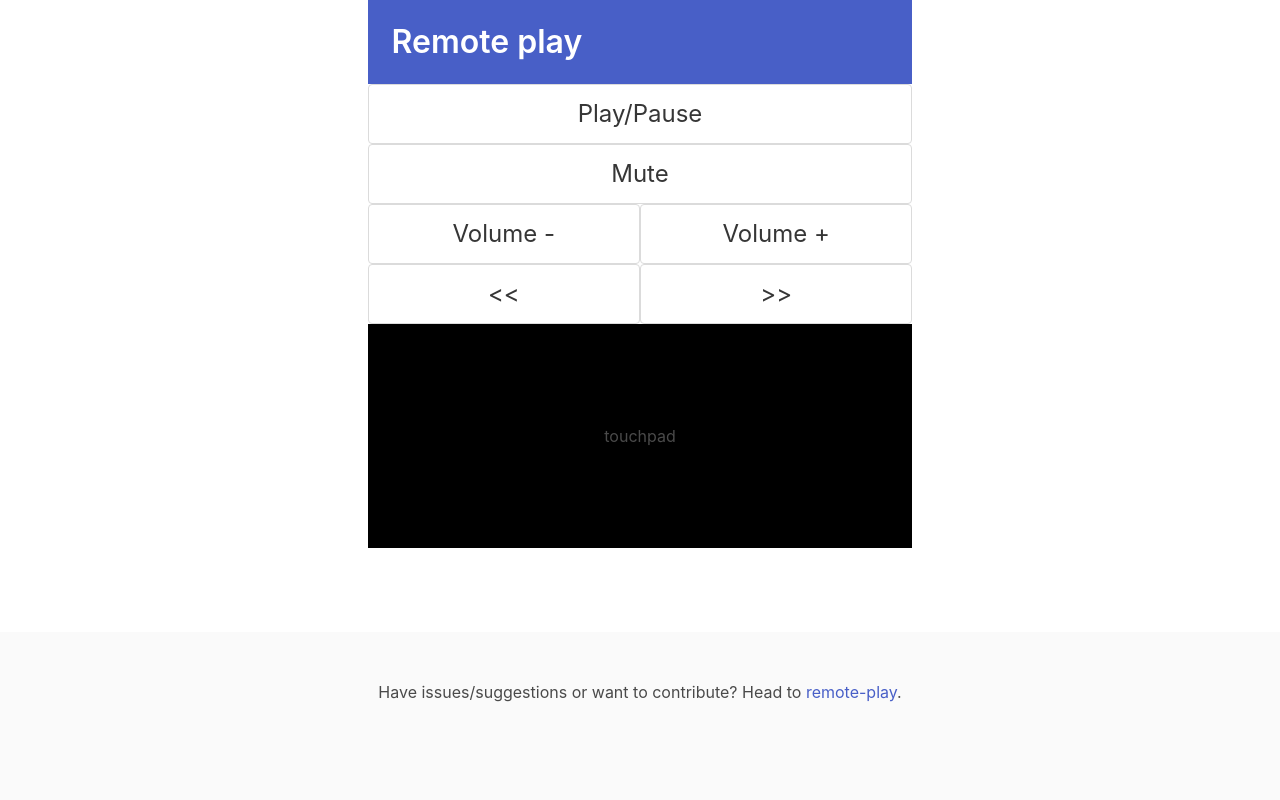
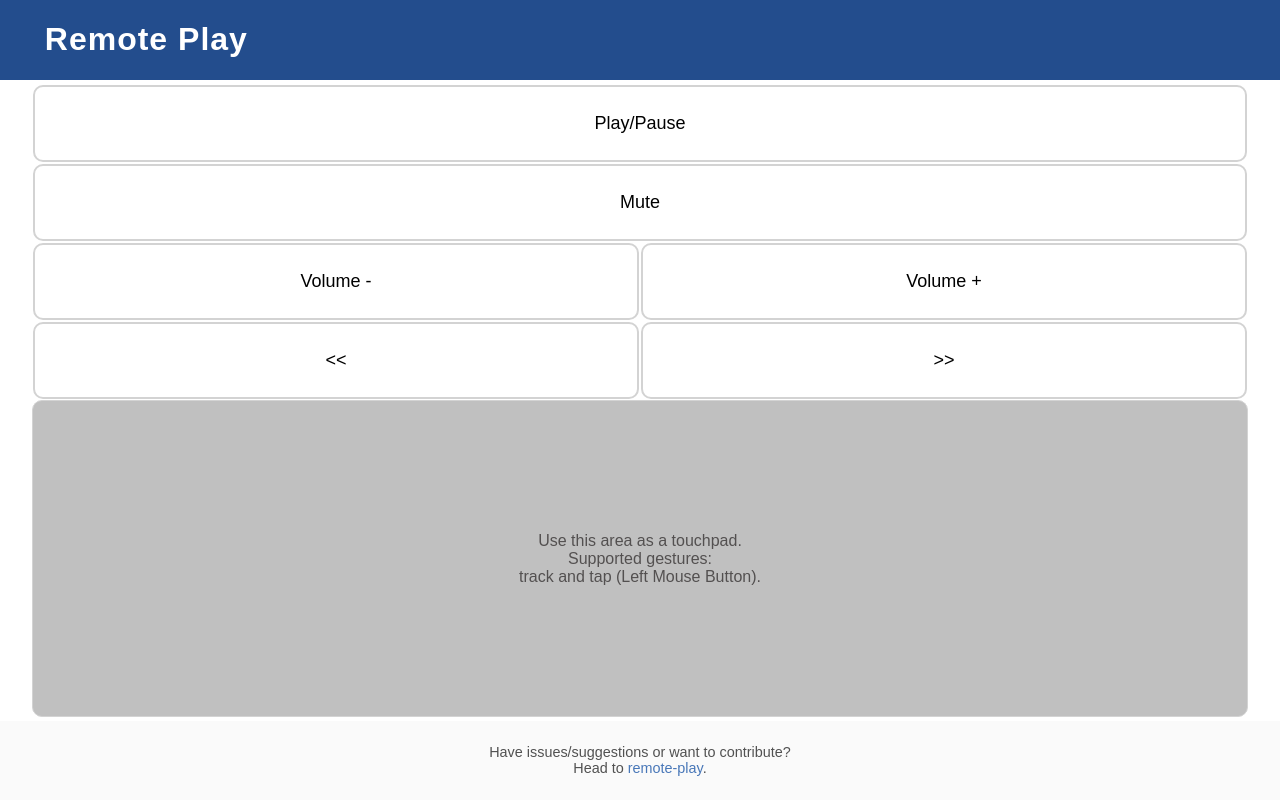
Before and after one commit to shubham1172/remote-play, a plain HTML site: page static/index.html in a window 1280 px wide. Drawn offline with nearby package versions, Linux system fonts and the light colour scheme; files that its build step writes are made by us from their sources; a script that the page names is missing.

Commit message:
Finish off work for Beautify Touchpad (#3) issue. (#24)
* edit the layout including the touchpad and buttons and clean up the html file.

* Finish off the work for Beautify touchpad(#3) issue."

* Update screenshot. Update Contributing doc.

* Fix spelling

Co-authored-by: jjcrab <lily_lijj@hotmail.com>
Co-authored-by: Damian Barrous <damianbarrous@Damians-MacBook-Pro.local>
Co-authored-by: Shubham Sharma <shubhash@microsoft.com>

```diff
--- a/static/index.html
+++ b/static/index.html
@@ -1,55 +1,56 @@
 <!DOCTYPE html>
 <html>
-
   <head>
-  <meta charset='utf-8'>
+    <meta charset="utf-8" />
     <title>Remote Play</title>
-  <meta name="viewport" content="user-scalable=no, width=device-width, initial-scale=1, maximum-scale=1">
-  <link rel="stylesheet" href="https://cdn.jsdelivr.net/npm/bulma@0.9.2/css/bulma.min.css">
-  <link rel="stylesheet" href="static/style.css">
-  <script src="https://cdnjs.cloudflare.com/ajax/libs/hammer.js/2.0.8/hammer.min.js"
+    <meta
+      name="viewport"
+      content="user-scalable=no, width=device-width, initial-scale=1, maximum-scale=1"
+    />
+    <link rel="stylesheet" href="/static/style.css" />
+    <script
+      src="https://cdnjs.cloudflare.com/ajax/libs/hammer.js/2.0.8/hammer.min.js"
       integrity="sha512-UXumZrZNiOwnTcZSHLOfcTs0aos2MzBWHXOHOuB0J/R44QB0dwY5JgfbvljXcklVf65Gc4El6RjZ+lnwd2az2g=="
-    crossorigin="anonymous"></script>
-  <script type="text/javascript" src="static/index.js"></script>
+      crossorigin="anonymous"
+    ></script>
+    <script type="text/javascript" src="/static/index.js"></script>
   </head>
 
-<body class="main">
-  <div class="container">
-    <section class="hero is-small is-link">
-      <div class="hero-body">
-        <p class="title">
-          Remote play
+  <body>
+    <header>
+      <h1 class="title">Remote Play</h1>
+    </header>
+    <main class="container">
+      <button onclick="callEndpoint('/toggle')" class="button full-width">
+        Play/Pause
+      </button>
+      <button onclick="callEndpoint('/mute')" class="button full-width">
+        Mute
+      </button>
+      <button onclick="callEndpoint('/volume_down')" class="button volume_down">
+        Volume -
+      </button>
+      <button onclick="callEndpoint('/volume_up')" class="button volume_up">
+        Volume +
+      </button>
+      <button onclick="callEndpoint('/seek_left')" class="button back">
+        &lt;&lt;
+      </button>
+      <button onclick="callEndpoint('/seek_right')" class="button forward">
+        &gt;&gt;
+      </button>
+      <div class="touchpad" id="touchpad">
+        <p>
+          Use this area as a touchpad.<br />Supported gestures:<br />track and
+          tap (Left Mouse Button).
         </p>
       </div>
-    </section>
-    <button onclick="callEndpoint('/toggle')" class="button is-large is-fullwidth">Play/Pause</button>
-    <button onclick="callEndpoint('/mute')" class="button is-large is-fullwidth">Mute</button>
-    <div class="columns is-mobile is-gapless is-multiline">
-      <div class="column is-half">
-        <button onclick="callEndpoint('/volume_down')" class="button is-large is-fullwidth">Volume -</button>
-      </div>
-      <div class="column is-half">
-        <button onclick="callEndpoint('/volume_up')" class="button is-large is-fullwidth">Volume +</button>
-      </div>
-      <div class="column is-half">
-        <button onclick="callEndpoint('/seek_left')" class="button is-large is-fullwidth">&lt;&lt;</button>
-      </div>
-      <div class="column is-half">
-        <button onclick="callEndpoint('/seek_right')" class="button is-large is-fullwidth">&gt;&gt;</button>
-      </div>
-      <div class="column if-full touchpad" id="touchpad">
-        touchpad
-      </div>
-    </div>
-  </div>
+    </main>
     <footer class="footer">
-    <div class="content has-text-centered">
       <p>
-        Have issues/suggestions or want to contribute? Head to <a
-          href="https://github.com/shubham1172/remote-play">remote-play</a>.
+        Have issues/suggestions or want to contribute?<br />Head to
+        <a href="https://github.com/shubham1172/remote-play">remote-play</a>.
       </p>
-    </div>
     </footer>
   </body>
-
 </html>
--- /dev/null
+++ b/static/style.scss
@@ -0,0 +1,95 @@
+body {
+  display: flex;
+  width: 100vw;
+  height: 100vh;
+  margin: 0;
+  flex-direction: column;
+  align-self: center;
+  overflow-x: hidden;
+}
+
+header {
+  height: 10vh;
+  display: flex;
+  align-items: center;
+  justify-content: center;
+  margin: 0;
+  padding: 0 1rem;
+  background-color: rgb(35, 77, 141);
+  font-family: Arial, Helvetica, sans-serif;
+  color: white;
+  h1 {
+    width: 93vw;
+    letter-spacing: 1px;
+    display: inline-block;
+  }
+}
+
+main {
+  height: 80vh;
+}
+
+footer {
+  height: 10vh;
+  text-align: center;
+  display: flex;
+  background-color: rgb(250, 250, 250);
+}
+
+footer p {
+  font-size: 0.9rem;
+  align-self: center;
+  margin: auto;
+  color: rgb(81, 81, 81);
+  font-family: Arial, Helvetica, sans-serif;
+}
+
+footer a {
+  color: rgb(72, 119, 184);
+  text-decoration: none;
+  &:hover {
+    color: rgba(72, 119, 184, 0.75);
+  }
+}
+
+.container {
+  width: 95vw;
+  margin: 0.25rem auto;
+  display: grid;
+  grid-template-columns: 1fr 1fr;
+  grid-template-rows: 1fr 1fr 1fr 1fr 4fr;
+}
+
+.full-width {
+  grid-column: 1 / span 2;
+}
+
+.touchpad {
+  background-color: silver;
+  border: 1px solid lightgray;
+  grid-column: 1 / span 2;
+  color: rgb(83, 80, 80);
+  border-radius: 10px;
+  display: flex;
+}
+
+.touchpad p {
+  font-family: Arial, Helvetica, sans-serif;
+  text-align: center;
+  align-self: center;
+  margin: auto;
+}
+
+.button {
+  border-radius: 10px;
+  border: 2px solid lightgray;
+  font-size: large;
+  background-color: white;
+  margin: 1px;
+  transition: 0.25s ease-in-out;
+}
+
+.button:active {
+  color: rgb(29, 51, 177);
+  background-color: rgb(178, 190, 226);
+}
```
Also changed, not shown: CONTRIBUTING.md (+10 -0 lines), docs/screenshot_webapp.jpeg, static/style.css, 1 other file. Lines whose indentation alone changed are shown as unchanged.
